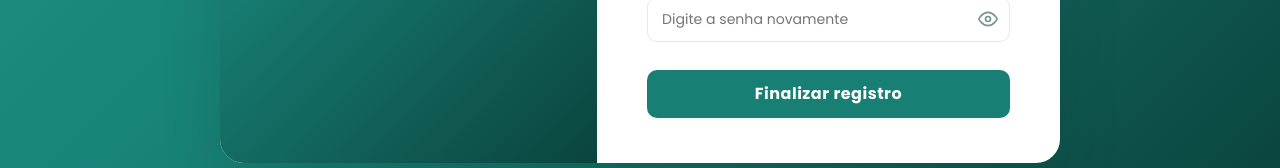
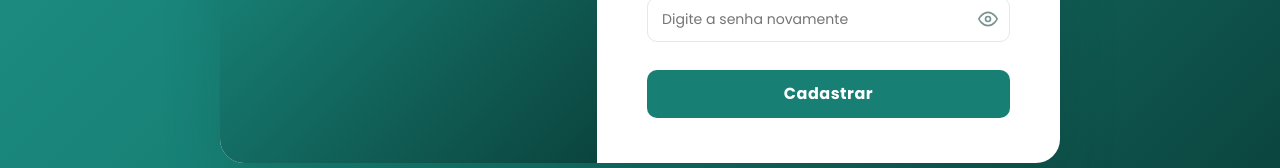
Before and after one commit to FGA0138-MDS-Ajax/2026.1-T01-Parnas, a React (Vite) app in the folder frontend/: page /register in a window 1280 px wide. Shown: the part 607-775 px from the top of the page. Built offline with nearby package versions, Linux system fonts and the light colour scheme.

Commit message:
fix: corrige mensagem de finalizar registro por cadastrar para manter padrão

```diff
--- a/frontend/src/pages/Register/Register.jsx
+++ b/frontend/src/pages/Register/Register.jsx
@@ -291,7 +291,7 @@ const Register = () => {
               className="register-button"
               disabled={loading}
             >
-              {loading ? "Cadastrando..." : "Finalizar registro"}
+              {loading ? "Cadastrando..." : "Cadastrar"}
             </button>
           </form>
         </div>
```
